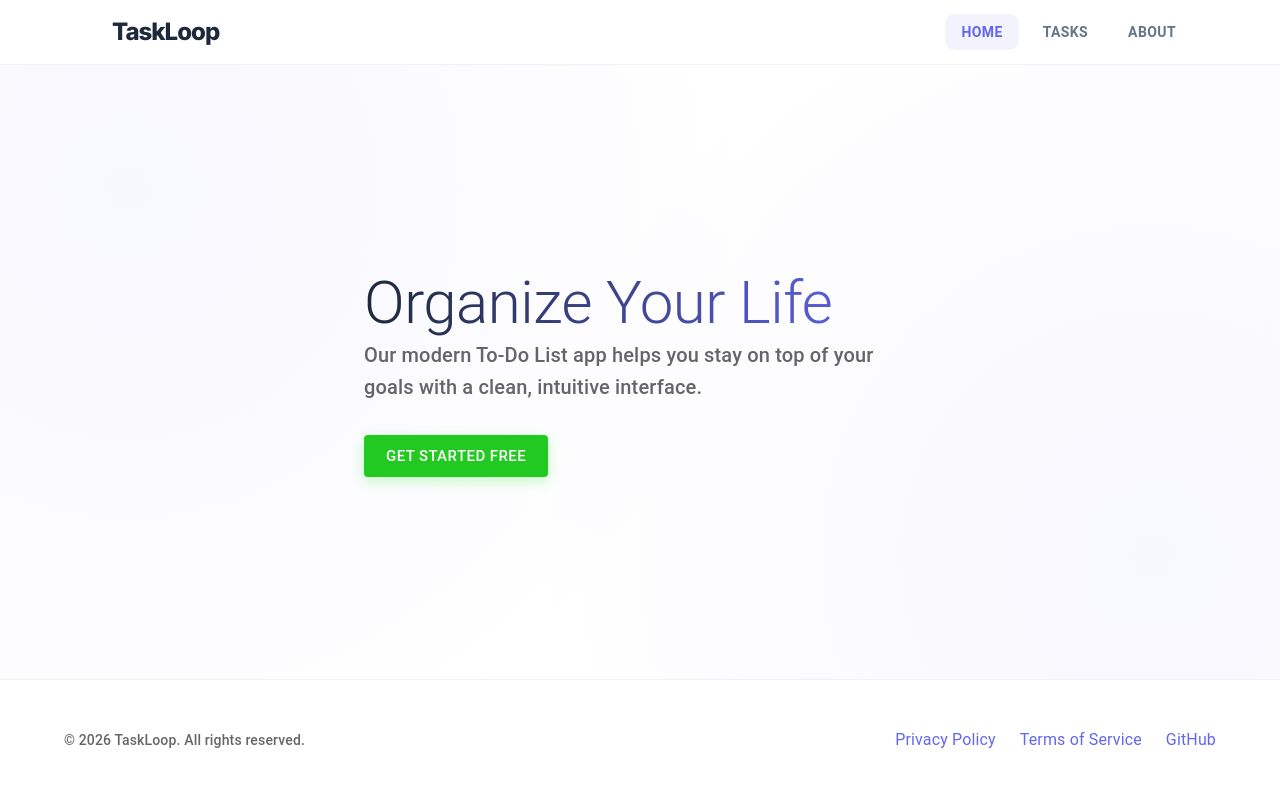
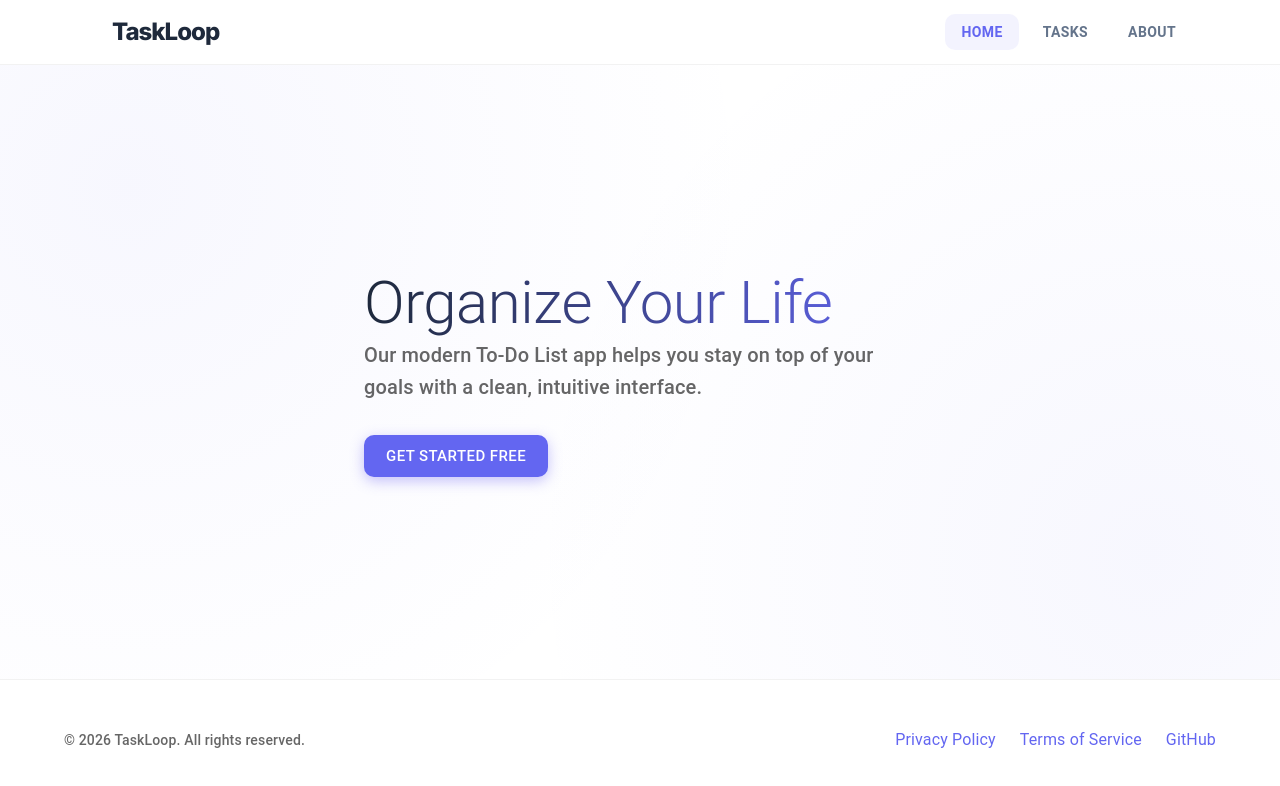
Before and after one commit to eslamelngar-dev/TaskLoop---Responsive-React-To-Do-List, a React (Vite) app: page / in a window 1280 px wide. Shown: the top 786 px of the page. Built offline with nearby package versions, Linux system fonts and the light colour scheme; some icons are missing; a web font is replaced by a local one.

Commit message:
quick fix

```diff
--- a/src/App.css
+++ b/src/App.css
@@ -98,6 +98,16 @@ body {
   transform: scale(1.03);
 }
 
+.start-btn {
+  border-radius: 10px !important;
+  background: var(--primary-color) !important;
+  color: white !important;
+  box-shadow: 0 4px 14px rgba(109, 99, 241, 0.39) !important;
+  transition: all 0.4s ease !important;
+}
+.start-btn:hover {
+  background: var(--primary-hover) !important;
+}
 .add-btn {
   background: #21c921 !important;
   color: white !important;
--- a/src/HomePage.jsx
+++ b/src/HomePage.jsx
@@ -13,7 +13,7 @@ export default function HomePage() {
           clean, intuitive interface.
         </Typography>
         <Link to="/todolist" style={{ textDecoration: 'none' }}>
-          <Button variant="contained" size="large" className="add-btn">
+          <Button variant="contained" size="large" className="start-btn">
             Get Started Free
           </Button>
         </Link>
```
